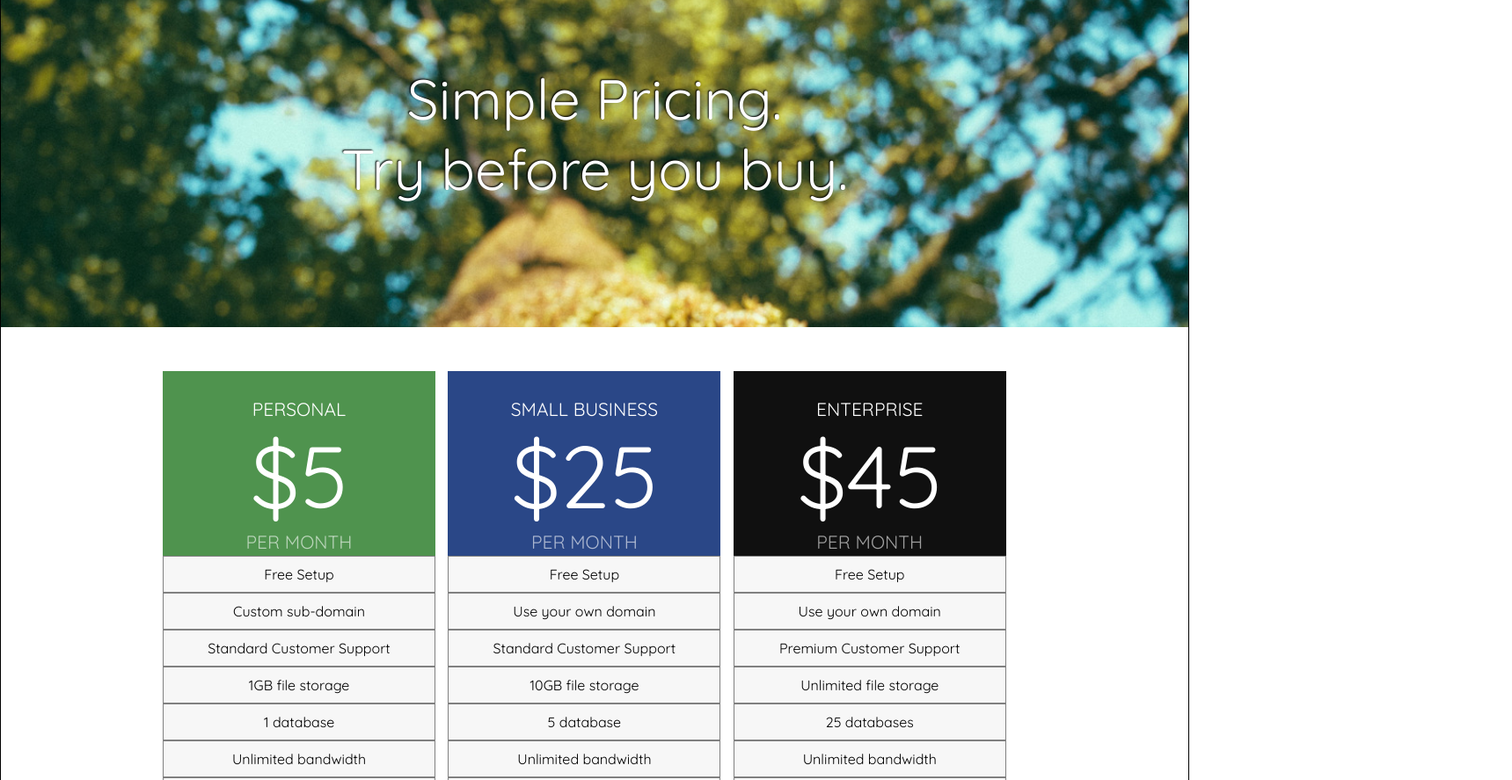
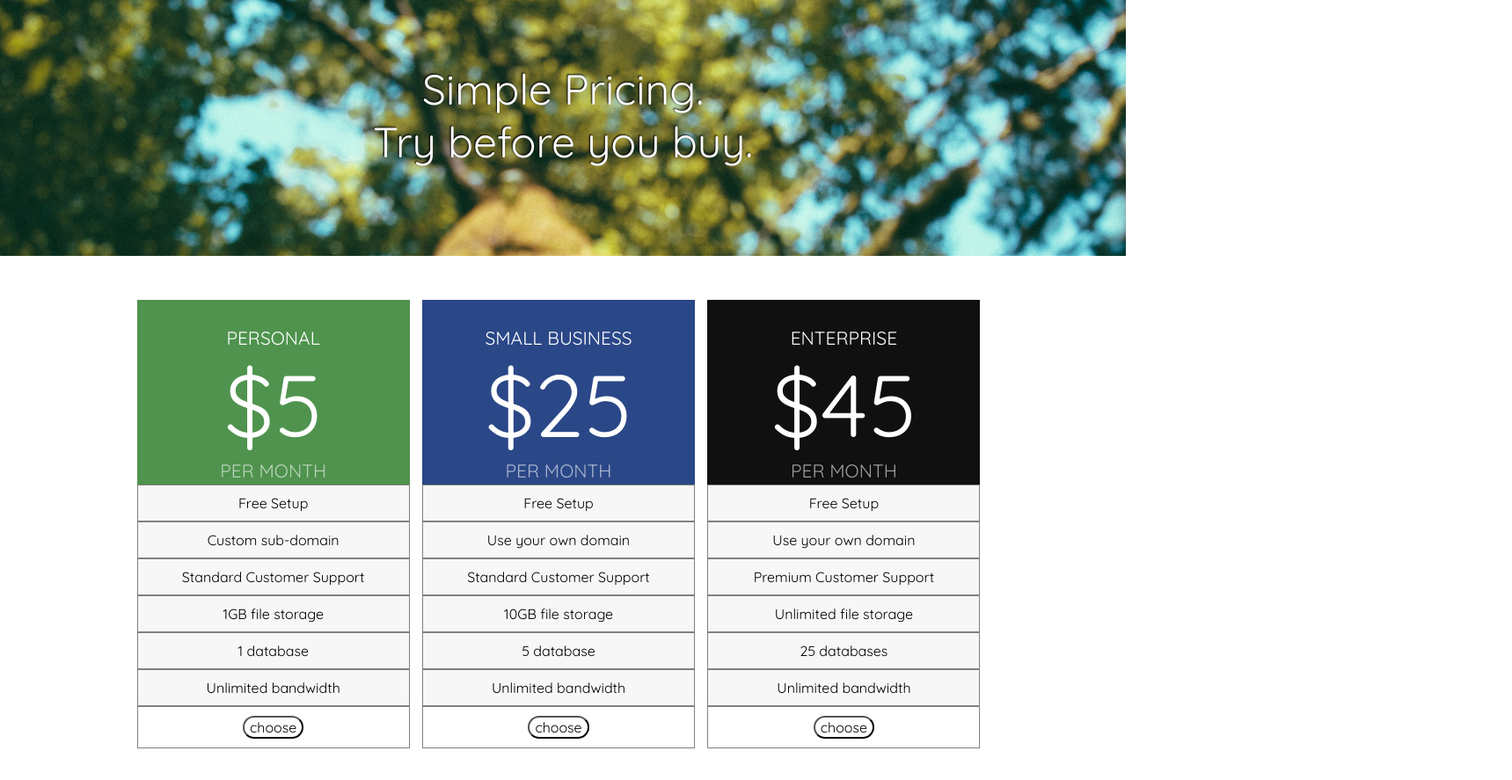
Before and after one commit to WesAspinall/trybeforeyoubuy, a plain HTML site: page index.html in a window 1280 px wide. Shown: the part 80-967 px from the top of the page at 88% size, 1719 px wide, since content can reach past the window. Drawn offline with Linux system fonts and the light colour scheme.

Commit message:
fixed a browser sizing issue== I found that when I maximized my browser, the width of the content would stop at around 1100px, even though broswer size is larger than that. To fix the issue, I placed my coverphoto section inside of a container, and set the width of that container to 100%. made sure nothing else was set to a max width of less than 100%. seemed to fix the issue.

```diff
--- a/index.html
+++ b/index.html
@@ -24,15 +24,16 @@
 
 </header>
 <!-- =====================CoverPhoto============================= -->
-
+<div="background">
   <div class="coverPhoto">
-    <div class='text'>
+    <div class='coverPhotoText'>
      <p class="simplePricing">Simple Pricing.</p>
      <p class="trybeforeyoubuy">Try before you buy.</p>
   </div>
   </div>
 
 
+<div class="contentwrapper">
 
 <!-- =================Plans========================== -->
   <div class="threeColumns">
@@ -142,5 +143,6 @@
 <footer>
 <span class="footertext"> <a href="#">Try now</a> for 14 days. No credit card required. Header image courtesty of <a href="#">Unsplash</a>.</span>
 </footer>
+</div>
 </body>
 </html>
--- a/main.css
+++ b/main.css
@@ -1,11 +1,8 @@
 body {
-  border: 1px solid black;
-  width: 1350px;
-  position:relative;
+  width: 100%;
 }
 
 /*=============header==============*/
-
 .yourlogo {
   font-size: 20px;
   color: red;
@@ -42,39 +39,42 @@ body {
  }
 
 /* <!-- ==============cover photo==================================== --> */
+.background{
+  width:100%;
+  height: 450px;
+}
 
 .coverPhoto {
   background-image: url("background.jpg");
-  max-width: 100%;
-  height:200px;
-  margin:0;
-  padding:100px 100px 100px 200px;
-
+  width: 100%;
+  height: 100%;
+  background-repeat: no-repeat;
   background-size: 100%;
-  background-repeat: no-repeat;
+  overflow:hidden;
+  color:#fff;
+  font-size: 300%;
+  font-family: 'Quicksand',cursive;
   text-align: center;
-
-  color:#fff;
-  font-size: 4em;
-  font-family: 'Quicksand',cursive;
   vertical-align: middle;
   }
 
-  .text{
-    vertical-align: middle;
+  .coverPhotoText{
+  padding: 100px 0 100px 0;
+  text-align: center;
+
   }
+
 .coverPhoto p {
   margin:0 0 0 0;
   text-shadow: -1px -1px 2px black;
-  padding-right: 100px;
 }
 /* <!-- ===================Three column section=============================== --> */
 
 
 .threeColumns{
   width: 100%;
-  margin:0;
-  padding:50px 184px 0 184px;
+  text-align: center;
+  padding-top: 50px;
   font-family: 'Quicksand', sans-serif;
 }
 .threeColumns ul{
@@ -144,14 +144,16 @@ button {
   background-color: white;
 }
 button:hover{
- background-color: #C8C854;
+ background-color:#5BCFE8;
  text-shadow: -1px -1px 2px black;
 }
 /* <!-- =================two column section================================= --> */
 
 .twoColumnContainer {
-  margin: 0;
-  padding:0 184px 0 220px;
+  text-align: center;
+  font-family: 'Quicksand', cursive;
+  padding-top: 50px;
+  padding-bottom: 50px;
 }
 
 .getStartedToday, .payMonthlyOrAnnually, .customerSupport, .cancel {
@@ -161,9 +163,6 @@ button:hover{
 
 .payMonthlyOrAnnually, .cancel{
   padding-left:110px;
-}
-.twoColumnContainer{
-font-family: 'Quicksand';
 }
 
 h1{
@@ -191,3 +190,8 @@ footer {
   padding:10px 0 10px 0;
   color: #888888;
 }
+
+.contentwrapper{
+  padding-left: 50px;
+  padding-right: 50px;
+}
```
